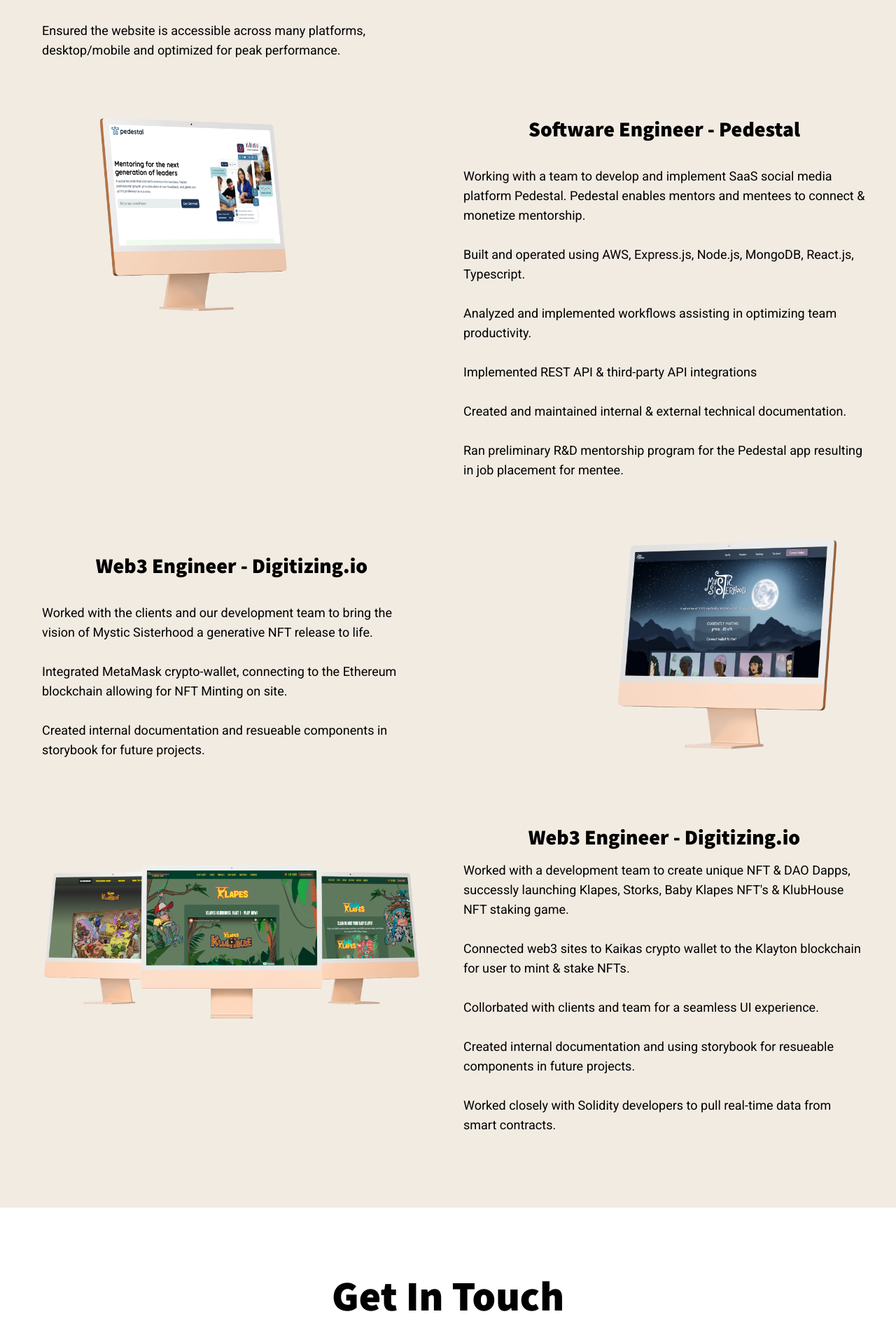
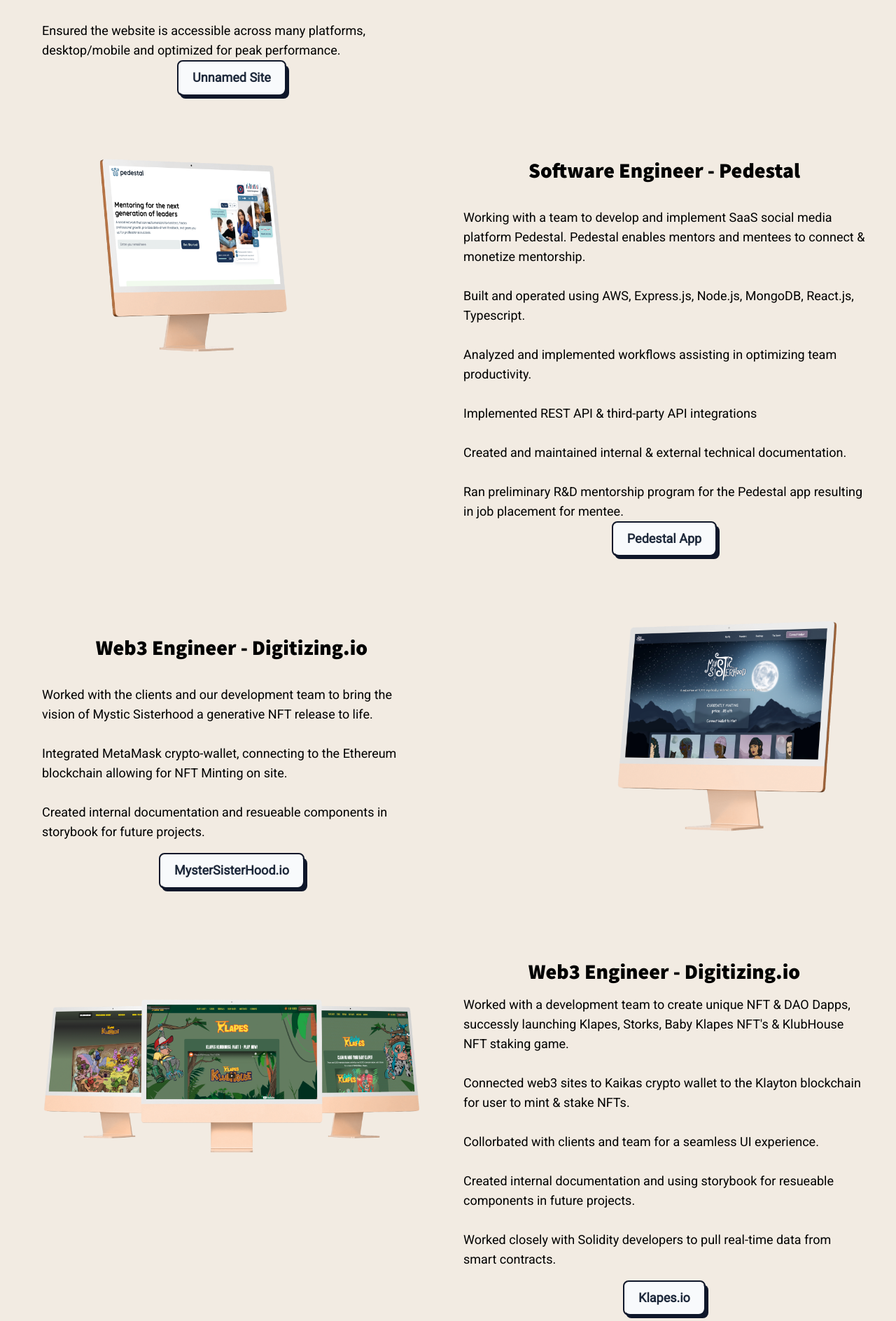
Before and after one commit to kjschelling/thekjcode, a React (Create React App) app: page / in a window 1280 px wide. Shown: the part 2572-4460 px from the top of the page at 70% size. Built offline with nearby package versions, Linux system fonts and the light colour scheme.

Commit message:
fixed spelling errors added buttons for visiting project sites

```diff
--- a/src/components/About.jsx
+++ b/src/components/About.jsx
@@ -17,7 +17,7 @@
                             <br />
                             <br />I build responsive full stack applications, websites & Dapps. Whether it be a wordpress site, full stack application or a web3 site, I always keep the consumer in mind for smooth operation. I have a wide range of development skills and love working together to create products my team and clients will be proud of.
                             <br />
-                            <br /> Working for mutliple startups, I have expanded my knowledge expotientially developing team organization, communication, and productivity while mentoring along the way. I absolutely love problem-solving, creating both internal & external documentation to optimize team efficency and eliminate confusion.</p>
+                            <br /> Working for mutliple startups, I have expanded my knowledge exponentially developing team organization, communication, and productivity while mentoring along the way. I absolutely love problem-solving, creating both internal & external documentation to optimize team efficency and eliminate confusion.</p>
                     </div>
                     <div className="">
                         <img className={clsx(styles.headshot, "mx-auto mt-10")} src={kjcodeheadshot} />
--- a/src/components/Projects.jsx
+++ b/src/components/Projects.jsx
@@ -16,7 +16,7 @@
                 <div className="md:mt-8">
                     <div className='md:pt-6'>
                         <h2 className="font-source text-3xl p-5 mb-4">Front End Development - Unnamed Technology </h2>
-                        <ul className="md:text-left xxs:text-center xs:px-8 md:pl-8">
+                        <ul className="md:text-left xxs:text-center https://www.unnamed.gg/ xs:px-8 md:pl-8">
                             <li>
                                 Worked with client to implement and develop Unnamed Technology landing page for <a href="https://veecon.co/" className="font-semibold">VeeCon NYC</a>.
                             </li>
@@ -29,6 +29,14 @@
                                 Ensured the website is accessible across many platforms, desktop/mobile and optimized for peak performance.
                             </li>
                         </ul>
+                        <a href="https://www.unnamed.gg/" className="relative inline-block text-lg group" >
+                            <span className="relative z-10 block px-5 py-3 overflow-hidden font-medium leading-tight text-gray-800 transition-colors duration-300 ease-out border-2 border-gray-900 rounded-lg group-hover:text-white">
+                                <span className="absolute inset-0 w-full h-full px-5 py-3 rounded-lg bg-gray-50"></span>
+                                <span className="absolute left-0 w-48 h-48 -ml-2 transition-all duration-300 origin-top-right -rotate-90 -translate-x-full translate-y-12 bg-gray-900 group-hover:-rotate-180 ease"></span>
+                                <span className="relative font-semibold">Unnamed Site</span>
+                            </span>
+                            <span class="absolute bottom-0 right-0 w-full h-12 -mb-1 -mr-1 transition-all duration-200 ease-linear bg-gray-900 rounded-lg group-hover:mb-0 group-hover:mr-0" data-rounded="rounded-lg"></span>
+                        </a>
                     </div>
                 </div>
                 <div className="">
@@ -58,6 +66,16 @@
                         <br />
                         <li> Ran preliminary R&D mentorship program for the Pedestal app resulting in job placement for mentee.</li>
                     </ul>
+
+                    <a href="https://pedestalapp.com/" className="relative inline-block text-lg group" >
+                        <span className="relative z-10 block px-5 py-3 overflow-hidden font-medium leading-tight text-gray-800 transition-colors duration-300 ease-out border-2 border-gray-900 rounded-lg group-hover:text-white">
+                            <span className="absolute inset-0 w-full h-full px-5 py-3 rounded-lg bg-gray-50"></span>
+                            <span className="absolute left-0 w-48 h-48 -ml-2 transition-all duration-300 origin-top-right -rotate-90 -translate-x-full translate-y-12 bg-gray-900 group-hover:-rotate-180 ease"></span>
+                            <span className="relative font-semibold">Pedestal App</span>
+                        </span>
+                        <span class="absolute bottom-0 right-0 w-full h-12 -mb-1 -mr-1 transition-all duration-200 ease-linear bg-gray-900 rounded-lg group-hover:mb-0 group-hover:mr-0" data-rounded="rounded-lg"></span>
+                    </a>
+
                 </div>
 
                 {/* End of Row 2 */}
@@ -66,7 +84,7 @@
                 <div className="md:mt-12 xs:mb-6">
                     <div className="pt-6">
                         <h2 className="font-source text-3xl p-5 mb-4">Web3 Engineer - Digitizing.io </h2>
-                        <ul className="md:text-left xxs:text-center xs:px-8 md:pl-8">
+                        <ul className="md:text-left xxs:text-center pb-4 xs:px-8 md:pl-8">
                             <li>
                                 Worked with the clients and our development team to bring the vision of Mystic Sisterhood a generative NFT release to life.
                             </li>
@@ -77,6 +95,14 @@
                             <br />
                             <li>Created internal documentation and resueable components in storybook for future projects.</li>
                         </ul>
+                        <a href="https://www.mysticsisterhood.io/" className="relative inline-block text-lg group" >
+                            <span className="relative z-10 block px-5 py-3 overflow-hidden font-medium leading-tight text-gray-800 transition-colors duration-300 ease-out border-2 border-gray-900 rounded-lg group-hover:text-white">
+                                <span className="absolute inset-0 w-full h-full px-5 py-3 rounded-lg bg-gray-50"></span>
+                                <span className="absolute left-0 w-48 h-48 -ml-2 transition-all duration-300 origin-top-right -rotate-90 -translate-x-full translate-y-12 bg-gray-900 group-hover:-rotate-180 ease"></span>
+                                <span className="relative font-semibold">MysterSisterHood.io</span>
+                            </span>
+                            <span class="absolute bottom-0 right-0 w-full h-12 -mb-1 -mr-1 transition-all duration-200 ease-linear bg-gray-900 rounded-lg group-hover:mb-0 group-hover:mr-0" data-rounded="rounded-lg"></span>
+                        </a>
                     </div>
                 </div>
                 <div className="md:mt-12">
@@ -95,7 +121,7 @@
                 <div className="md:mt-8">
                     <div className="pt-6">
                         <h2 className="font-source text-3xl mb-4">Web3 Engineer - Digitizing.io </h2>
-                        <ul className="md:text-left xxs:text-center xs:px-8 md:px-4">
+                        <ul className="md:text-left xxs:text-center pb-4 xs:px-8 md:px-4">
                             <li>
                                 Worked with a development team to create unique NFT & DAO Dapps, successly launching Klapes, Storks, Baby Klapes NFT's & KlubHouse NFT staking game.
                             </li>
@@ -112,6 +138,15 @@
                             <br />
                             <li>Worked closely with Solidity developers to pull real-time data from smart contracts.</li>
                         </ul>
+                        <a href="https://www.klapes.io/" className="relative inline-block text-lg group" >
+                            <span className="relative z-10 block px-5 py-3 overflow-hidden font-medium leading-tight text-gray-800 transition-colors duration-300 ease-out border-2 border-gray-900 rounded-lg group-hover:text-white">
+                                <span className="absolute inset-0 w-full h-full px-5 py-3 rounded-lg bg-gray-50"></span>
+                                <span className="absolute left-0 w-48 h-48 -ml-2 transition-all duration-300 origin-top-right -rotate-90 -translate-x-full translate-y-12 bg-gray-900 group-hover:-rotate-180 ease"></span>
+                                <span className="relative font-semibold">Klapes.io</span>
+                            </span>
+                            <span class="absolute bottom-0 right-0 w-full h-12 -mb-1 -mr-1 transition-all duration-200 ease-linear bg-gray-900 rounded-lg group-hover:mb-0 group-hover:mr-0" data-rounded="rounded-lg"></span>
+                        </a>
+
                     </div>
                 </div>
 
--- a/src/styles/About.module.css
+++ b/src/styles/About.module.css
@@ -11,7 +11,7 @@
 
 @media screen and (max-width: 400px) {
     .headshot {
-        height: 12em;
-        width: 13em;
+        height: 10em;
+        width: 11em;
     }
 }
```
